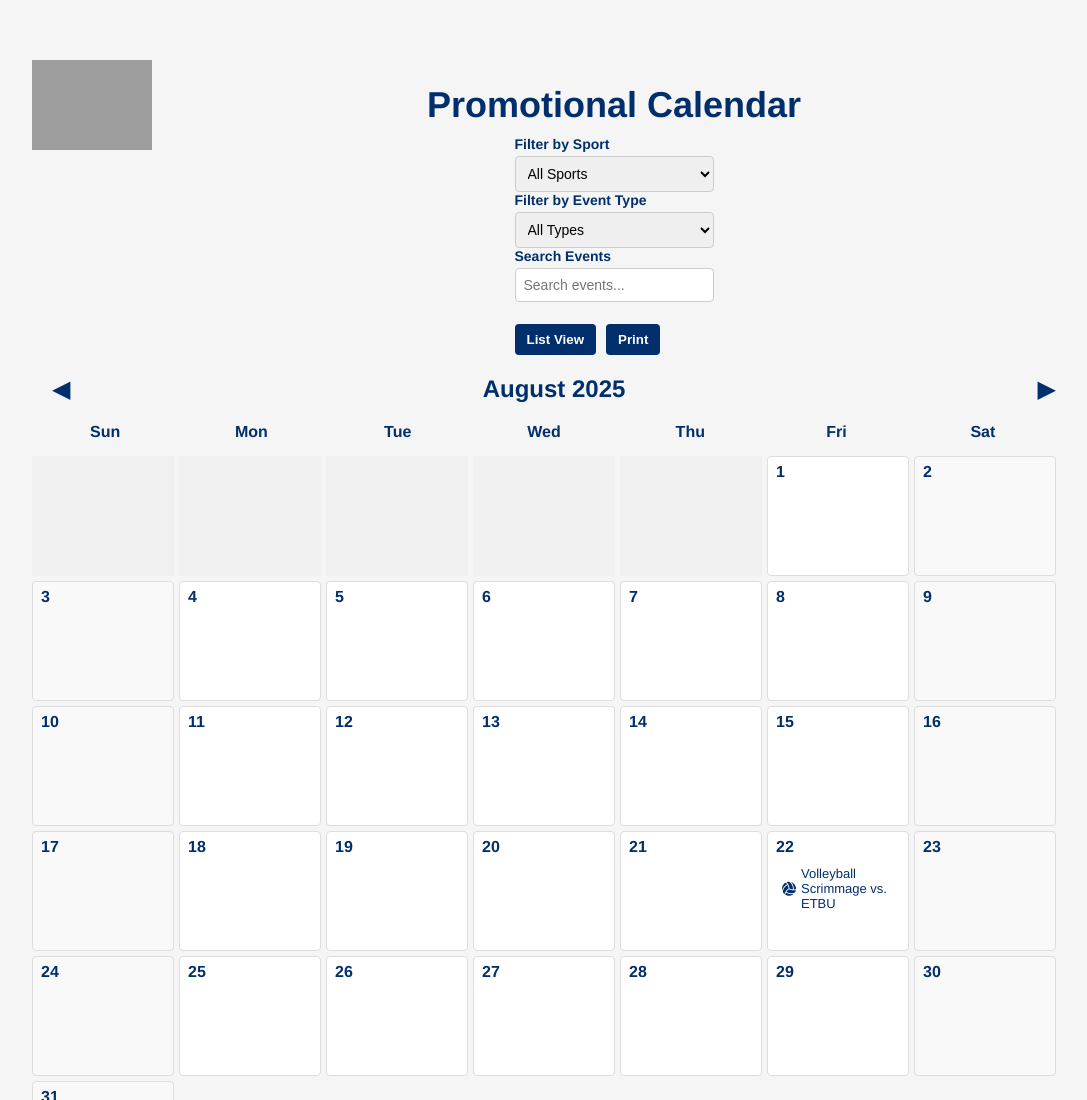
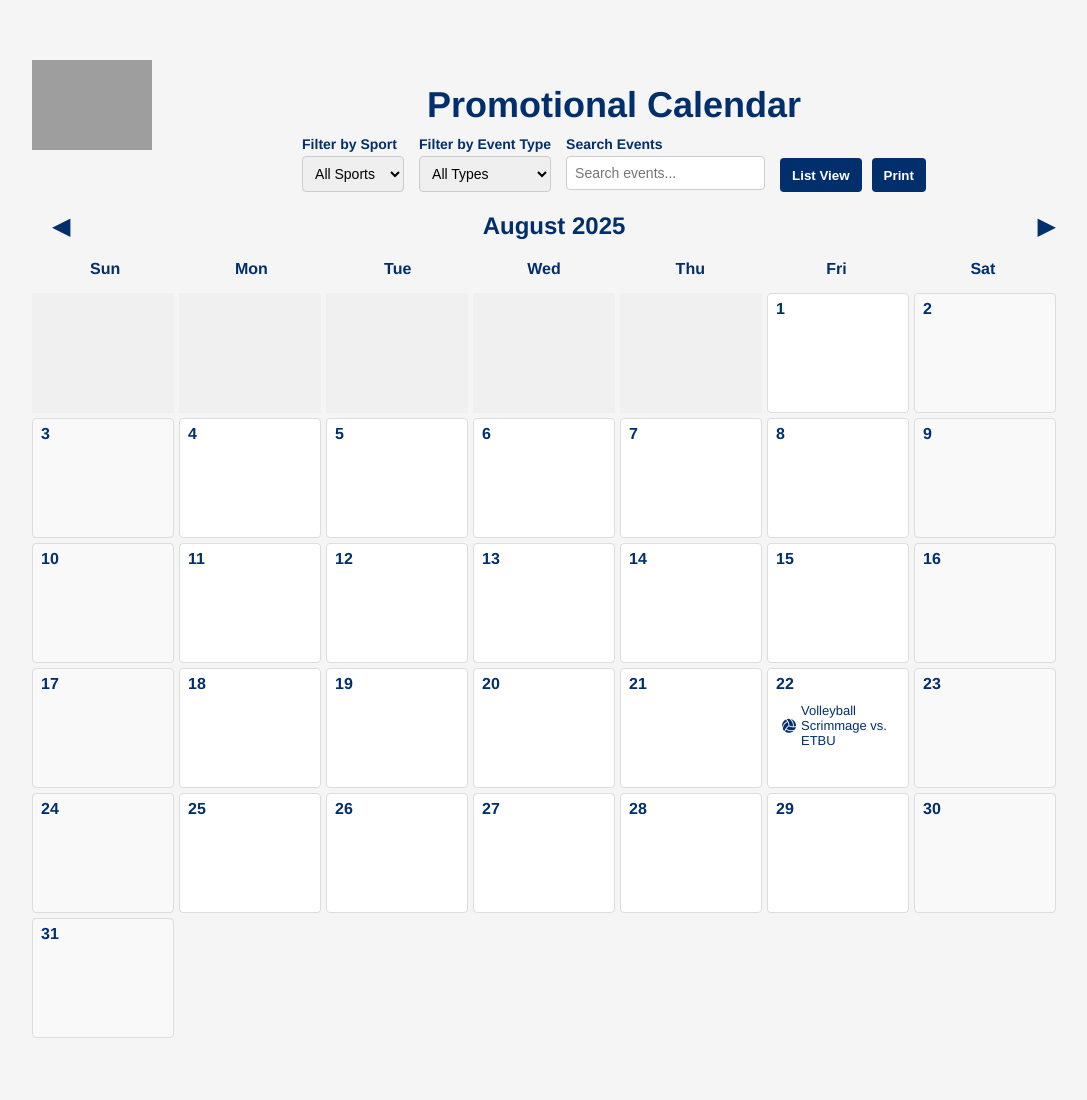
Before and after one commit to Jordon991/uttyler-promo-calendar, a plain HTML site: page index.html in a window 1280 px wide. Shown: the top 1100 px of the page, without its empty margins (96-1183 px from the left). After the commit the page ends 1078 px from the top, so only its background shows below. Drawn offline with Linux system fonts and the light colour scheme; grey boxes are pictures that could not be loaded.

Commit message:
Update Style.css

```diff
--- a/Style.css
+++ b/Style.css
@@ -17,7 +17,7 @@ body {
     /* Header layout fixes */
     .calendar-header {
       display: flex;
-  justify-content: space-between;
+      justify-content: center;
       align-items: flex-start;
       gap: 20px;
       flex-wrap: wrap;
@@ -35,7 +35,6 @@ body {
       flex-direction: column;
       align-items: center;
       flex-grow: 1;
-  min-width: 0;
     }
 
     #calendarTitle {
@@ -43,8 +42,6 @@ body {
       font-size: 36px;
       margin-bottom: 10px;
       text-align: center;
-      width: 100%;
-    }
     }
 
     .filter-controls {
```
Lines whose indentation alone changed are shown as unchanged.
